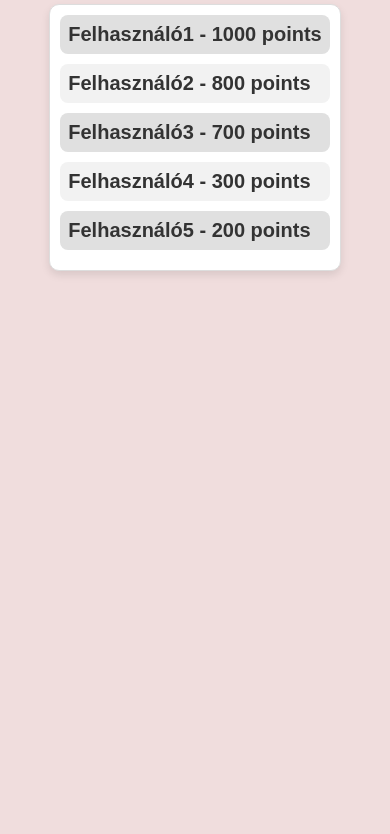
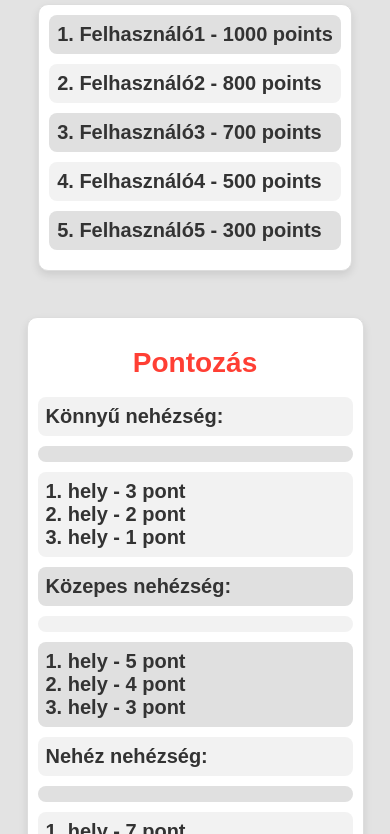
Before and after one commit to pontrendszer/lista, a plain HTML site: page index.html in a window 390 px wide. Shown: the part 67-901 px from the top of the page. Before the commit the page ends 844 px from the top, so only its background shows below. Drawn offline with Linux system fonts and the light colour scheme.

Commit message:
Információ hozzáadva

```diff
--- a/index.html
+++ b/index.html
@@ -7,6 +7,58 @@
 <body>
   <h1>Pontlista</h1>
   <div id="leaderboard"></div>
+  <br>
+  <br>
+  <br>
+  <div id="box" name="pointinfo">
+    <h1 style="text-align: center;">Pontozás</h1>
+    <div class="player">
+        <span>Könnyű nehézség:</span>
+    </div>
+    <div class="player">
+        <span></span>
+    </div>
+    <div class="player">
+        <span>1. hely - 3 pont</span>
+        <br>
+        <span>2. hely - 2 pont</span>
+        <br>
+        <span>3. hely - 1 pont</span>
+    </div>
+
+    <div class="player">
+        <span>Közepes nehézség:</span>
+    </div>
+    <div class="player">
+        <span></span>
+    </div>
+    <div class="player">
+        <span>1. hely - 5 pont</span>
+        <br>
+        <span>2. hely - 4 pont</span>
+        <br>
+        <span>3. hely - 3 pont</span>
+    </div>
+
+    <div class="player">
+        <span>Nehéz nehézség:</span>
+    </div>
+    <div class="player">
+        <span></span>
+    </div>
+    <div class="player">
+        <span>1. hely - 7 pont</span>
+        <br>
+        <span>2. hely - 6 pont</span>
+        <br>
+        <span>3. hely - 5 pont</span>
+    </div>
+    <div class="player">
+        <span style="text-align: center;">
+            ‼️A saját pontozású játékoknál a játékvezető dönti el a pontozást!‼️
+        </span>
+    </div>
+  </div>
   <script src="script.js"></script>
 </body>
 </html>
--- a/script.js
+++ b/script.js
@@ -3,9 +3,8 @@ const players = [
   { name: "Felhasználó1", score: 1000 },
   { name: "Felhasználó2", score: 800 },
   { name: "Felhasználó3", score: 700 },
-    { name: "Felhasználó4", score: 300 },
-    { name: "Felhasználó5", score: 200 },
-    // Add more players here if needed
+  { name: "Felhasználó4", score: 500 },
+  { name: "Felhasználó5", score: 300 },
 ];
 
 // Function to generate the leaderboard HTML
@@ -16,9 +15,19 @@ const players = [
   const leaderboardElement = document.getElementById("leaderboard");
   leaderboardElement.innerHTML = "";
 
+  if (sortedPlayers.length === 0) {
+    const errorMessage = document.createElement("p");
+    errorMessage.innerText = "⌛A lista az 1. játék után frissül. Megértéseteket köszönöm!⌛";
+    errorMessage.classList.add("error-message"); // Add error message class
+    leaderboardElement.appendChild(errorMessage);
+  } else {
     sortedPlayers.forEach((player, index) => {
       const playerElement = document.createElement("div");
       playerElement.classList.add("player");
+
+      const rankElement = document.createElement("span");
+      rankElement.innerText = `${index + 1}. `;
+      playerElement.appendChild(rankElement);
 
       const nameElement = document.createElement("span");
       nameElement.innerText = player.name;
@@ -31,6 +40,7 @@ const players = [
       leaderboardElement.appendChild(playerElement);
     });
   }
+}
 
 // Call the function to generate the leaderboard when the page loads
 window.addEventListener("load", generateLeaderboard);
--- a/styles.css
+++ b/styles.css
@@ -2,18 +2,30 @@ body {
   font-family: Arial, sans-serif;
   text-align: center;
   margin: 20px;
-    background-color: #f0dddd;
+  background-color: #e3e3e3;
 }
 
 h1 {
   color: #ff3f34;
-    font-size: 50px;
+  font-size: 36px;
 }
 
 #leaderboard {
   display: inline-block;
   text-align: left;
   border: 1px solid #ddd;
+  padding: 20px;
+  max-width: 600px;
+  border-radius: 15px;
+  background-color: #fff;
+  box-shadow: 0 4px 8px rgba(0, 0, 0, 0.1);
+}
+
+#box {
+  display: inline-block;
+  text-align: left;
+  border: 1px solid #ddd;
+  margin-top: 10px;
   padding: 20px;
   max-width: 600px;
   border-radius: 15px;
@@ -46,7 +58,13 @@ body {
 
   #leaderboard {
     padding: 10px;
-      max-width: 90%; /* Reduce the width to fit smaller screens */
+    max-width: 90%;
+    border-radius: 10px;
+  }
+
+  #box {
+      padding: 10px;
+      max-width: 90%;
       border-radius: 10px;
     }
 
@@ -60,3 +78,10 @@ body {
     font-size: 20px;
   }
 }
+
+/* Error message style */
+.error-message {
+  color: #ff3f34;
+  font-size: 20px;
+  font-weight: bold;
+}
```
Lines whose indentation alone changed are shown as unchanged.
